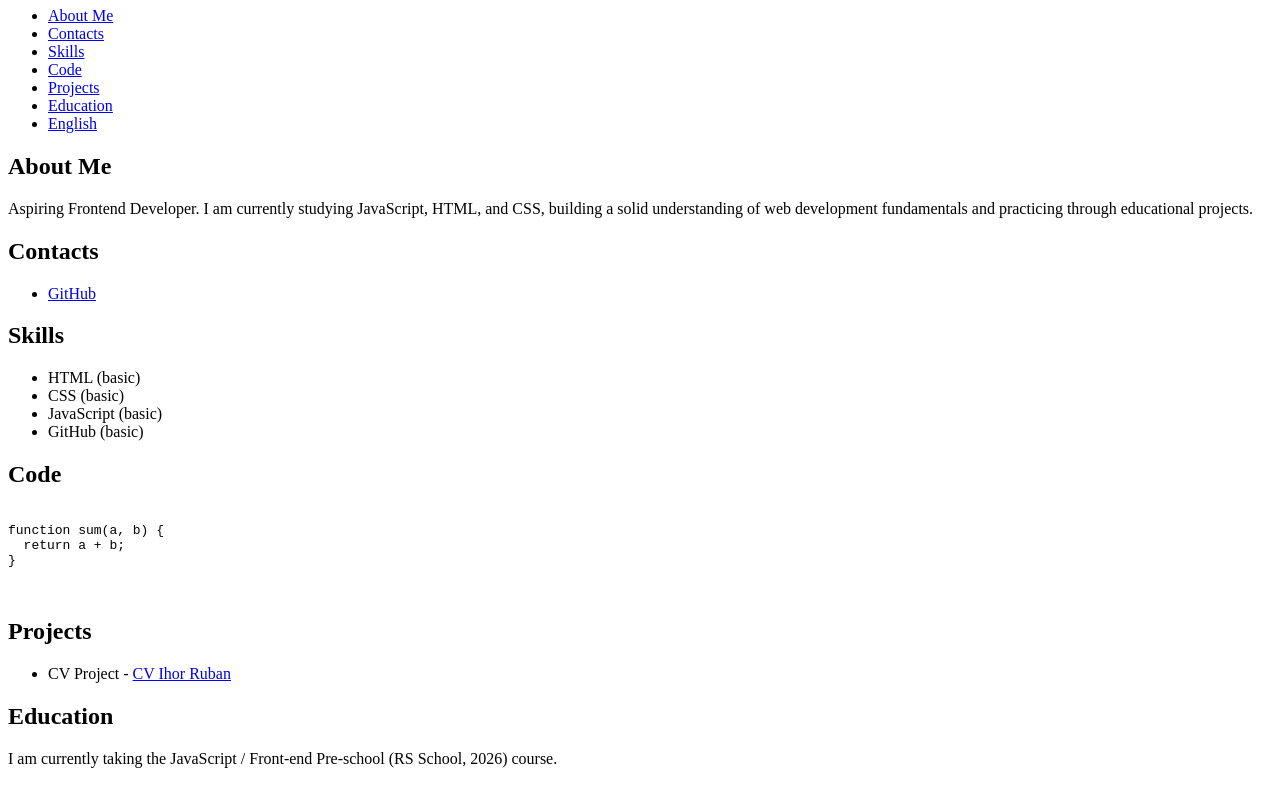
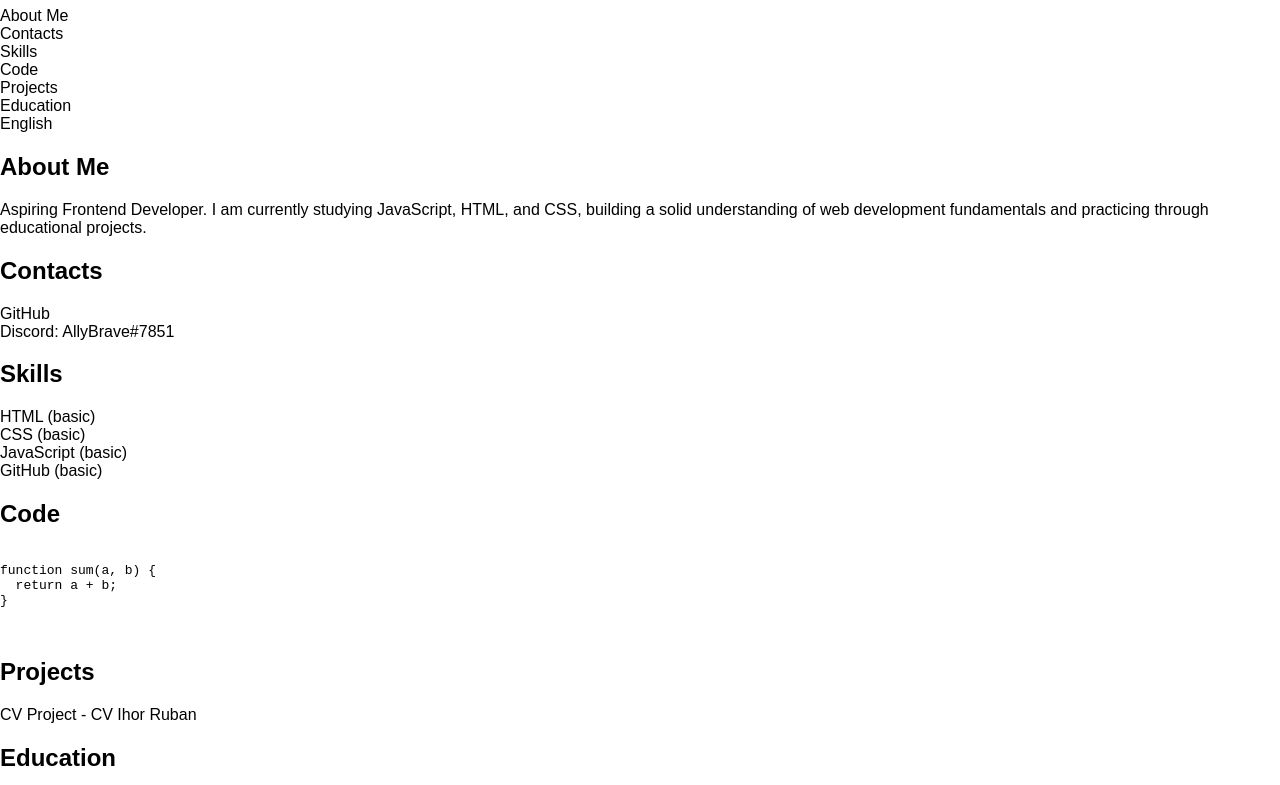
Before and after one commit to IgorRuban/rsschool-cv, a plain HTML site: page index.html in a window 1280 px wide. Shown: the part 73-858 px from the top of the page. Drawn offline with Linux system fonts and the light colour scheme.

Commit message:
feat: add base reset styles

```diff
--- a/index.html
+++ b/index.html
@@ -4,6 +4,7 @@
     <meta charset="UTF-8" />
     <meta name="viewport" content="width=device-width, initial-scale=1.0" />
     <title>CV Ihor Ruban</title>
+    <link rel="stylesheet" href="style.css" />
   </head>
 
   <body>
@@ -38,6 +39,12 @@
         <ul>
           <li>
             <a href="https://github.com/IgorRuban">GitHub</a>
+          </li>
+          <li>
+            Discord:
+            <a href="https://discord.com/users/741285977649053777"
+              >AllyBrave#7851</a
+            >
           </li>
         </ul>
       </section>
@@ -97,11 +104,17 @@ function sum(a, b) {
       <p>2026</p>
 
       <p>
-        <a href="https://rs.school/courses/javascript-preschool-ru">RS School</a>
+        <a href="https://rs.school/courses/javascript-preschool-ru"
+          >RS School</a
+        >
       </p>
 
       <p>
-        <img src="./assets/rs-school-logo.svg" alt="RS School Logo" width="80" />
+        <img
+          src="./assets/rs-school-logo.svg"
+          alt="RS School Logo"
+          width="80"
+        />
       </p>
     </footer>
   </body>
--- a/style.css
+++ b/style.css
@@ -0,0 +1,16 @@
+body {
+  margin: 0;
+  padding: 0;
+  font-family: Arial, sans-serif;
+}
+
+ul {
+  margin: 0;
+  padding: 0;
+  list-style: none;
+}
+
+a {
+  text-decoration: none;
+  color: inherit;
+}
```
